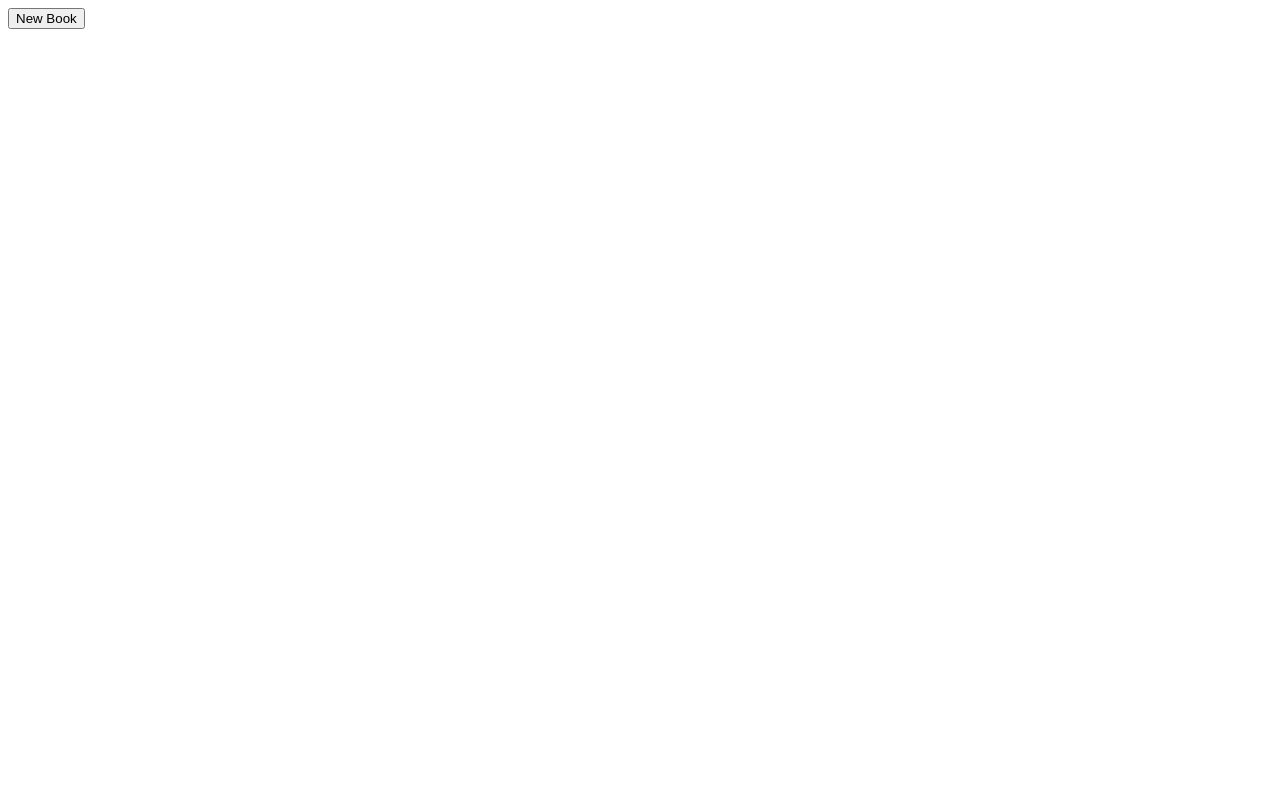
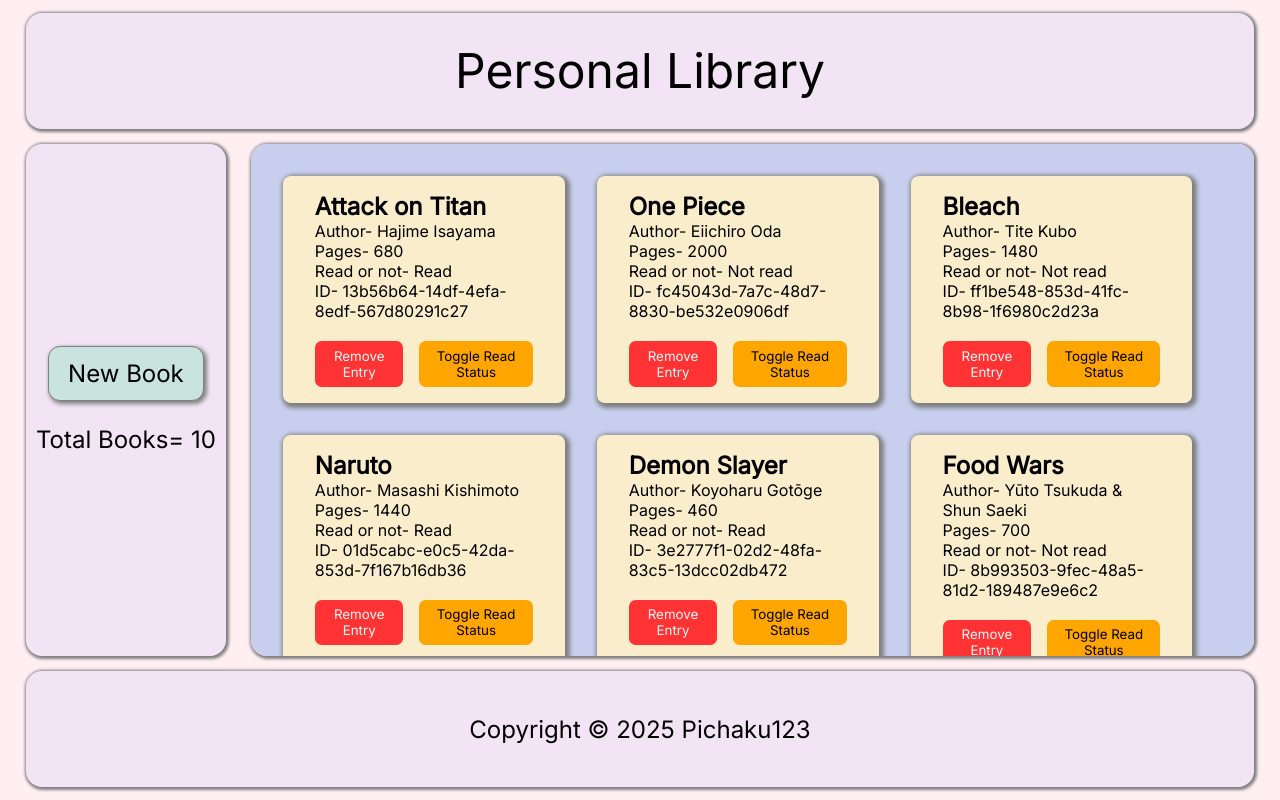
Before and after one commit to Pichaku123/odin-library, a plain HTML site: page index.html in a window 1280 px wide. Drawn offline with Linux system fonts and the light colour scheme; a web font is replaced by a local one.

Commit message:
DONEEEEE

```diff
--- a/index.html
+++ b/index.html
@@ -4,11 +4,20 @@
     <meta charset="UTF-8">
     <meta name="viewport" content="width=device-width, initial-scale=1.0">
     <link href="style.css" rel="stylesheet">
+    <link href="https://fonts.googleapis.com/css2?family=Inter&display=swap" rel="stylesheet">
     <title>Document</title>
 </head>
 <body>
-    <button id="newbook">New Book</button>
-    <div class="available"></div>
+
+    <div id="header">
+        <p class="title">Personal Library</p>
+    </div>
+
+    <div id="sidebar">
+        <button id="newbook">New Book</button>
+        <div class="available">Total Books= 0</div>
+    </div>
+
     <dialog id="modal">
         <form method="dialog">
             <div class="formrow">
@@ -35,11 +44,12 @@
         </form>
     </dialog>
 
-    <div class="test"></div>
+    <div class="container"></div>
 
-    <div class="container">
+    <div id="footer">
+        <p>Copyright &copy; 2025 Pichaku123</p>
+    </div>
 
-    </div>
     <script src="script.js"></script>
 </body>
 </html>
--- a/script.js
+++ b/script.js
@@ -2,7 +2,6 @@
 const newBook=document.querySelector("#newbook");
 const modal=document.querySelector("#modal");
 const submit=document.querySelector("#submit");
-const test=document.querySelector(".test");
 const container=document.querySelector(".container");
 const form=document.querySelector("form");
 const available=document.querySelector(".available");
@@ -18,16 +17,15 @@
 function addToLib(author, title, pages, read){
     const book=new Book(author, title, pages, read);
     library.push(book);
+    return book;
 }
 
 function displayBook(library, card, position){
-
-        card.innerHTML=`Author- ${library[position].author}<br>
-        Title- ${library[position].title}<br>
+        card.innerHTML=`<h2>${library[position].title}</h2>
+        Author- ${library[position].author}<br>
         Pages- ${library[position].pages}<br>
-        Read or not- ${library[position].read}<br>
-        ID-${library[position].id}<br><br>`;
-
+        Read or not- ${(library[position].read) ? "Read" : "Not read"}<br>
+        ID- ${library[position].id}<br><br>`;
 }
 
 newBook.addEventListener("click", () => {
@@ -44,18 +42,23 @@
     const title=document.querySelector("#title").value;
     const pages=document.querySelector("#pages").value;
     const readValue=document.querySelector("select").value;
-
-    let read=(readValue=="Yes");  //true/false
+    const read=(readValue === "Yes");
 
     if(!author || !title || !pages || readValue=="default"){
         alert("Please fill all the fields.");
         return;
     }
 
-    addToLib(author, title, pages, read);
+    const currBook=addToLib(author, title, pages, read);
 
-    const currBook=library[library.length-1];
+    makeCard(currBook);
+    available.textContent=`Total Books= ${library.length}`;
 
+    form.reset();
+    console.log(library);
+});
+
+function makeCard(currBook){
     const card=document.createElement("div");   //for overall card
     card.classList.add("card");
 
@@ -70,12 +73,21 @@
     readToggle.classList.add("read-toggle");
     readToggle.textContent="Toggle Read Status";
 
-    displayBook(library, text, library.length-1);     //shows the card with book details
+    const cardBtn=document.createElement("div");
+    cardBtn.classList.add("card-btn");
+    cardBtn.appendChild(remove);
+    cardBtn.appendChild(readToggle);
+
+    let bookPosition=library.findIndex((item) => {
+            return item.id === currBook.id;
+    });
+
+    displayBook(library, text, bookPosition);     //shows the card with book details
     container.appendChild(card);
     card.appendChild(text);
-    card.appendChild(remove);
-    card.appendChild(readToggle);
+    card.appendChild(cardBtn);
 
+    available.textContent=`Total Books= ${library.length}`;
     //adding the event listener to every book, cuz using it outside means it's
     //only adding it to the 1st remove button for the first card.
     //each book/card needs its own event listener for the remove button, sooo
@@ -87,7 +99,7 @@
             return item.id === currBook.id;
         });
         library.splice(bookPosition, 1);
-        available.textContent=`Available= ${library.length}`;
+        available.textContent=`Total Books= ${library.length}`;
     });
 
     //same as remove, we need to add it to every card
@@ -101,11 +113,22 @@
         console.log(library[bookPosition].read);
         displayBook(library, text, bookPosition);
     });
+}
 
-    available.textContent=`Available= ${library.length}`;
 
-    form.reset();
+//data for testing
+addToLib("Hajime Isayama", "Attack on Titan", 34 * 20, true);             // Completed 34 vols :contentReference[oaicite:1]{index=1}
+addToLib("Eiichiro Oda", "One Piece", 100 * 20, false);                  // Ongoing 100 vols :contentReference[oaicite:2]{index=2}
+addToLib("Tite Kubo", "Bleach", 74 * 20, false);                          // Completed 74 vols :contentReference[oaicite:3]{index=3}
+addToLib("Masashi Kishimoto", "Naruto", 72 * 20, true);                  // Completed 72 vols :contentReference[oaicite:4]{index=4}
+addToLib("Koyoharu Gotōge", "Demon Slayer", 23 * 20, true); // Completed 23 vols :contentReference[oaicite:5]{index=5}
+addToLib("Yūto Tsukuda & Shun Saeki", "Food Wars", 35 * 20, false); // Example popular series
+addToLib("Naoki Urasawa", "Monster", 18 * 200, false);                   // 18 vols :contentReference[oaicite:6]{index=6}
+addToLib("Takehiko Inoue", "Vagabond", 37 * 20, false);                   // Ongoing despite hiatus :contentReference[oaicite:7]{index=7}
+addToLib("Tatsuki Fujimoto", "Chainsaw Man", 20 * 20, true);             // Completed first part :contentReference[oaicite:8]{index=8}
+addToLib("Haruo Yamaguchi", "Jujutsu Kaisen", 24 * 20, true);           // Ongoing :contentReference[oaicite:9]{index=9}
 
-});
+
+library.forEach(book => makeCard(book));
 
 console.log(library);
--- a/style.css
+++ b/style.css
@@ -1,15 +1,133 @@
+@import url('https://fonts.googleapis.com/css2?family=DM+Serif+Text:ital@0;1&family=Edu+VIC+WA+NT+Hand:wght@400..700&family=Roboto:ital,wght@0,100..900;1,100..900&display=swap');
+
+*{
+    margin: 0;
+    padding: 0;
+    box-sizing: border-box;
+    font-family: 'Inter';
+}
+
+body{
+    display: grid;
+    grid-template-columns: 1fr 5fr;
+    grid-template-rows: repeat(6, 1fr);
+    gap: 2%;
+    padding: 1% 2%;
+    height: 100vh;
+    /* background-color: #F3e4f5; */
+    background-color: #ffeef2;
+}
+
+body > *{
+    border-radius: 1rem;
+    box-shadow: 1px 1px 3px 2px gray;
+}
+
+#header{
+    grid-column: 1/3;
+    grid-row: 1/2;
+    font-size: 3em;
+    padding: 0.5em;
+    display: flex;
+    align-items: center;
+    justify-content: center;
+    background-color: #F3e4f5;
+}
+
+#sidebar{
+    grid-row: 2/6;
+    font-size: 1.5em;
+    display: flex;
+    flex-direction: column;
+    align-items: center;
+    justify-content: center;
+    gap: 1em;
+    background-color: #F3e4f5;
+}
+
+#newbook{
+    font-size: 1em;
+    padding: 0.5em 0.8em;
+    border-radius: 0.5em;
+    box-shadow: 2px 2px 4px 1px gray;
+    border: 1px solid gray;
+    background-color: #c9e4de;
+}
+
 .container{
+    grid-row: 2/6;
+    display: grid;
+    grid-template-columns: repeat(auto-fit, minmax(50px, 30%));
+    grid-template-rows: 1fr 1fr;
+    grid-auto-rows: 1fr;
+    gap: 2em;
+    overflow: auto;
+    padding: 2em;
+    background-color: #c8ceee;
+}
+
+#footer{
+    grid-column: 1/3;
+    grid-row: 6/7;
+    font-size: 1.5em;
     display: flex;
-    flex-wrap: wrap;
+    align-items: center;
+    justify-content: center;
+    background-color: #F3e4f5;
 }
 
 .card{
-    border: 2px solid black;
-    width: 20%;
-    margin: 1rem;
-    padding: 2% 5%;
+    padding: 1em 2em;
+    border-radius: 0.5em;
+    box-shadow: 2px 2px 4px 3px gray;
+    background-color:  #faedcb;
 }
 
-.text{
-    border: 2px solid black;
+.card-btn{
+    display: flex;
+    gap: 1em;
 }
+.card-btn > button{
+    padding: 0.5em 1em;
+    border-radius: 0.5em;
+    border: none;
+}
+
+.remove{
+    background-color: #ff3333;
+    color: #f7f7f7;
+}
+
+.read-toggle{
+    background-color: orange;
+}
+
+
+#modal{
+    padding: 2em;
+    margin: 20vh auto;
+    border-radius: 1em;
+    border: none;
+    box-shadow: 5px 5px 5px gray;
+    background-color: #f7f7f7;
+}
+
+#modal::backdrop{
+    background-color: #b3b3b3;
+    opacity: 50%;
+}
+
+#modal .formrow{
+    display: grid;
+    grid-template-columns: 1fr 3fr;
+    font-size: 1.5em;
+    gap: 2em;
+    margin-bottom: 1em;
+}
+
+#modal #submit{
+    padding: 0.8em 2em;
+    font-size: 1.2em;
+    border-radius: 0.8em;
+    background-color: #c9e4de;
+}
```
